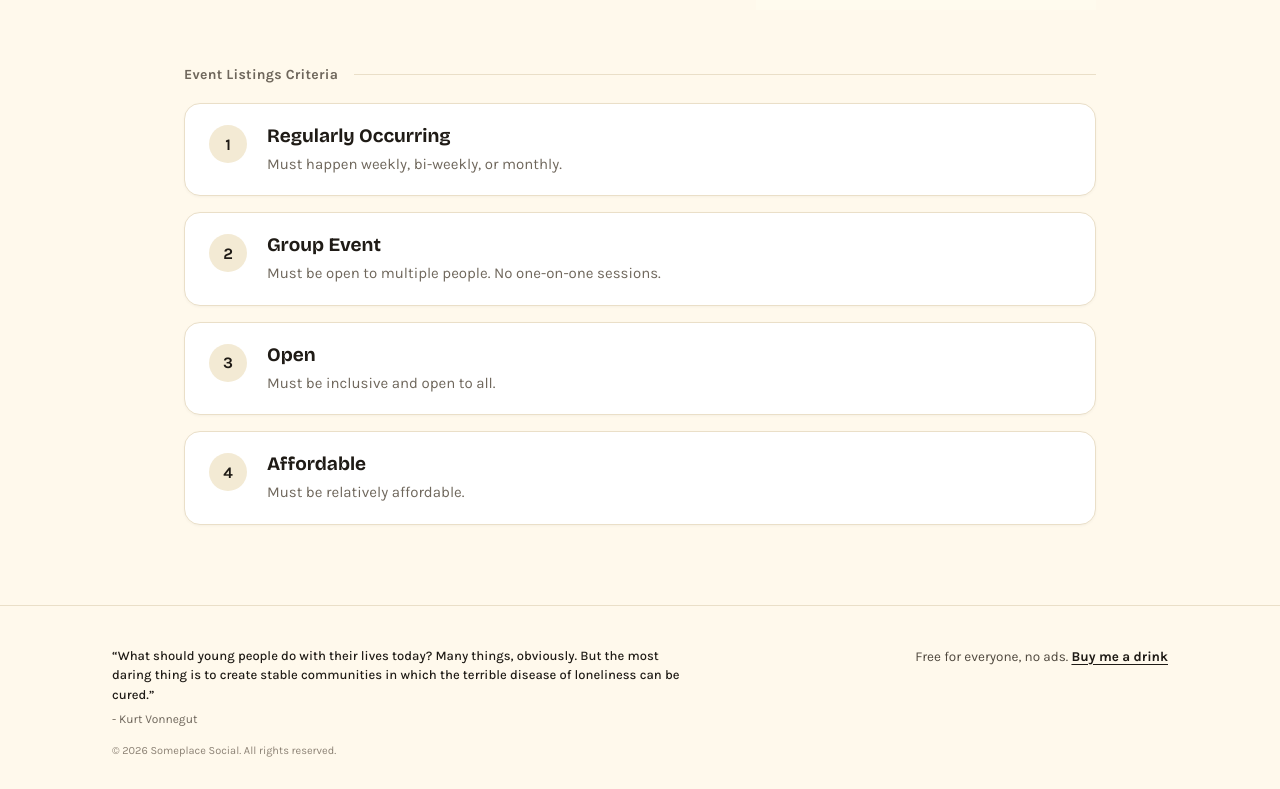
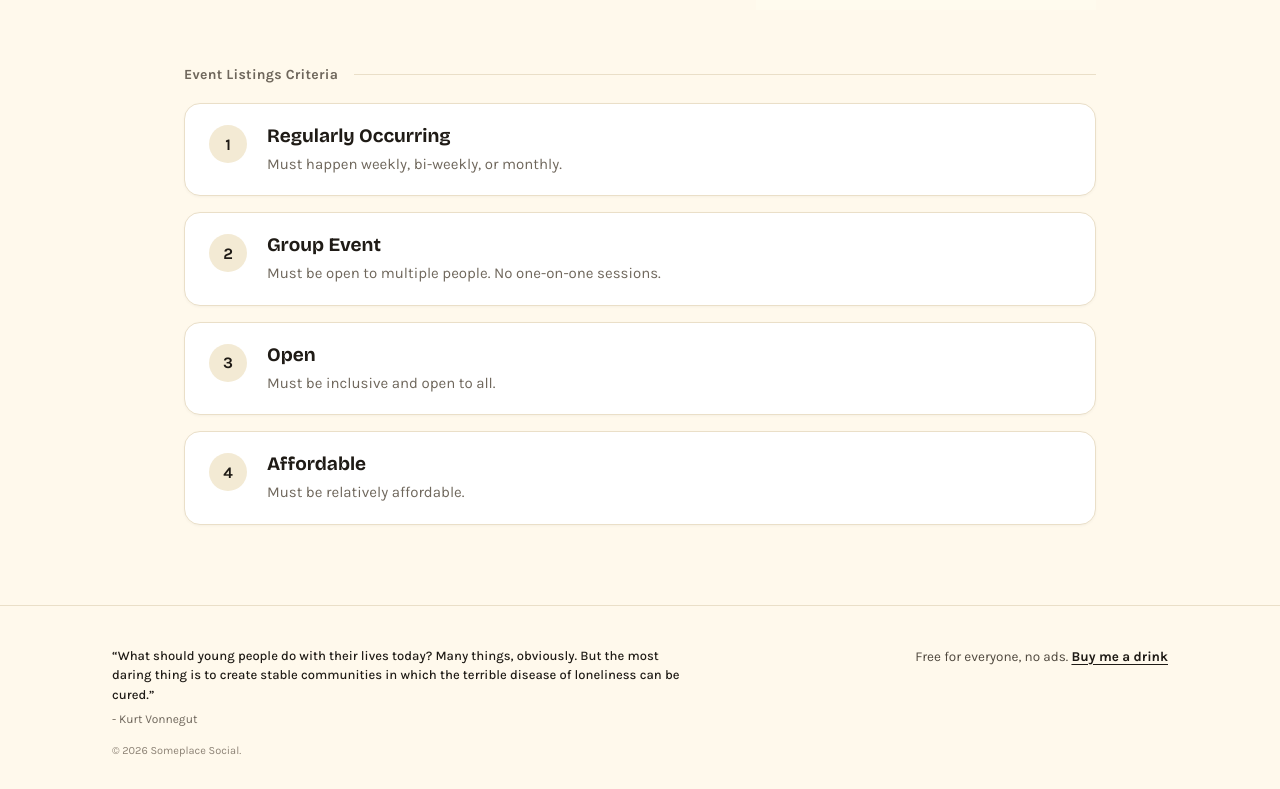
Before and after one commit to someplace-social/someplace_social, a Next.js app: page / in a window 1280 px wide. Shown: the part 487-1276 px from the top of the page. Built offline with nearby package versions, Linux system fonts and the light colour scheme; no server answers.

Commit message:
style: remove all rights reserved from footer copyright

```diff
--- a/app/components/Footer.tsx
+++ b/app/components/Footer.tsx
@@ -14,7 +14,7 @@ export default function Footer() {
             </blockquote>
             <div className={styles.footerAuthor}>- Kurt Vonnegut</div>
             <div className={styles.footerCopyright}>
-              © 2026 Someplace Social. All rights reserved.
+              © 2026 Someplace Social.
             </div>
           </div>
           <div className={styles.footerRightSection}>
```
